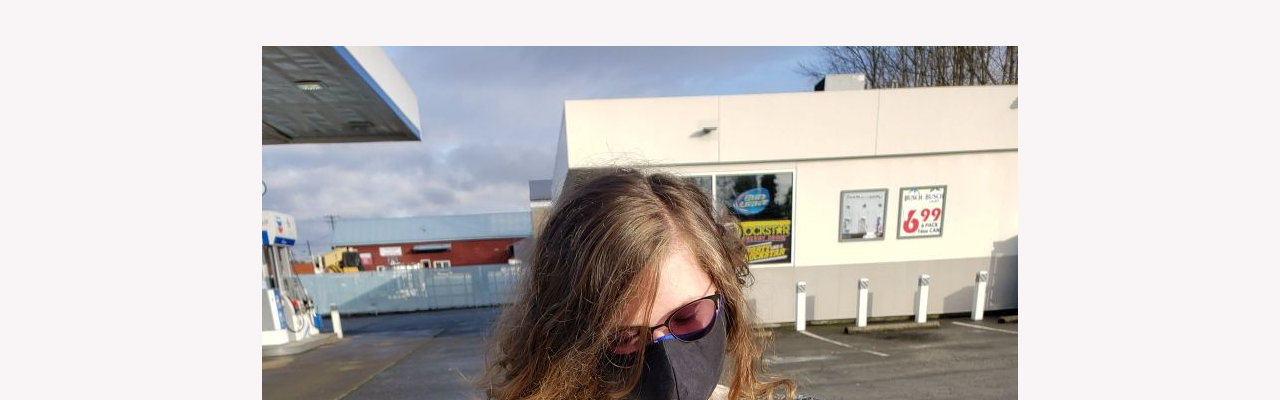
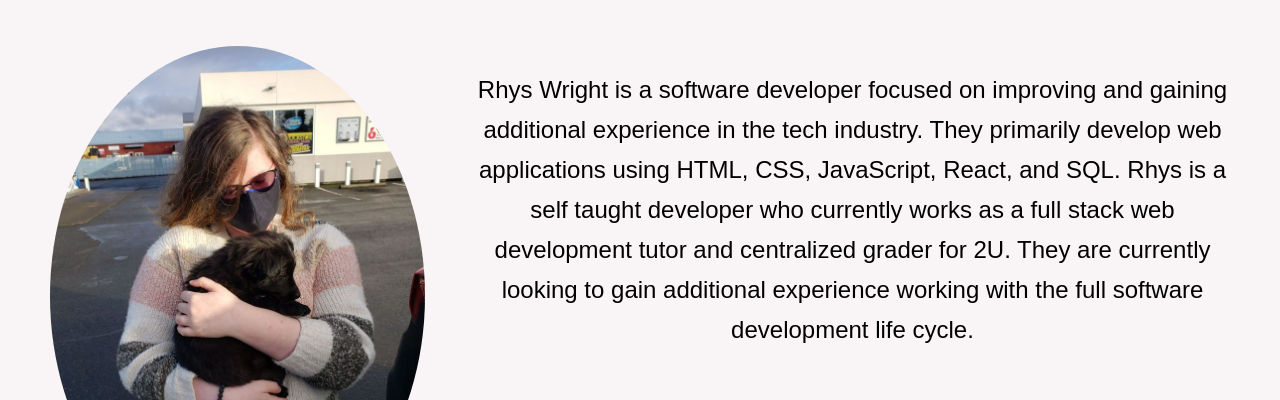
Before and after one commit to Fikcup/react-portfolio, a React (Create React App) app: page / in a window 1280 px wide. Shown: the part 287-687 px from the top of the page. Built offline with nearby package versions, Linux system fonts and the light colour scheme; a web font is replaced by a local one.

Commit message:
style : formatted about me page

```diff
--- a/src/components/About/index.js
+++ b/src/components/About/index.js
@@ -3,8 +3,8 @@ import './style.scss';
 
 const About = () => {
     return (
-        <section>
-            <img src="../assets/profile-picture.jpg" alt="Rhys Wright" />
+        <section id="about">
+            <img src="../assets/profile-picture.jpg" alt="Rhys Wright" id="profileImg"/>
 
             <p>Rhys Wright is a software developer focused on improving and gaining additional experience in the tech industry. They primarily develop web applications using HTML, CSS, JavaScript, React, and SQL. Rhys is a self taught developer who currently works as a full stack web development tutor and centralized grader for 2U. They are currently looking to gain additional experience working with the full software development life cycle.</p>
         </section>
--- a/src/components/About/style.scss
+++ b/src/components/About/style.scss
@@ -1,3 +1,21 @@
-p {
-    color: purple;
+@import '../../variables';
+@import '../../mixins';
+
+#about {
+    @include setMarginPadding();
+    overflow: auto;
+    margin-bottom: 50px;
 }
+
+#profileImg {
+    float: left;
+    max-height: 500px;
+    border-radius: 50%;
+    margin: 0px 50px 0px 50px;
+}
+
+#about p {
+    font-size: 1.5rem;
+    line-height: 2.5rem;
+    margin-right: 50px;
+}
```
